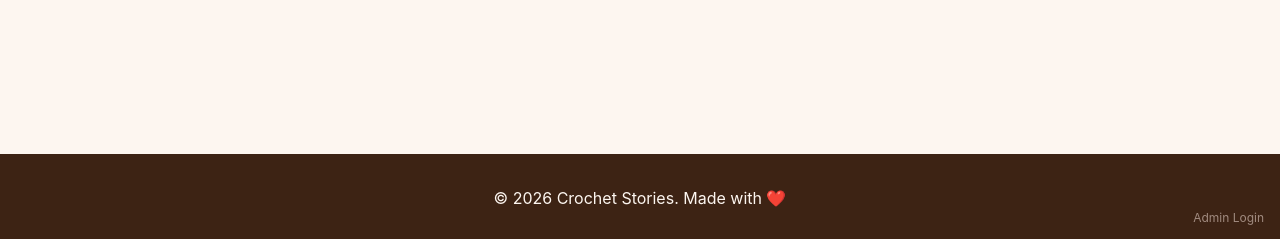
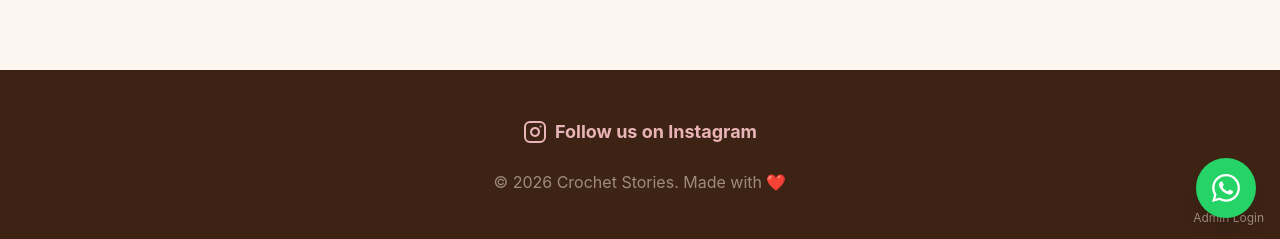
Before and after one commit to amritha0503/crochet, a React (Vite) app in the folder frontend/: page /admin in a window 1280 px wide. Shown: the part 558-797 px from the top of the page. Built offline with nearby package versions, Linux system fonts and the light colour scheme; no server answers.

Commit message:
feat: initialize frontend application structure with core routing and homepage layout

```diff
--- a/frontend/src/App.jsx
+++ b/frontend/src/App.jsx
@@ -30,10 +30,33 @@
                 <Route path="/track" element={<OrderTracking />} />
               </Routes>
             </main>
-            <footer className="bg-[#3d2314] text-[#fdf6f0] py-8 text-center mt-12 relative">
-              <p>© 2026 Crochet Stories. Made with ❤️</p>
+            <footer className="bg-[#3d2314] text-[#fdf6f0] py-12 text-center mt-12 relative">
+              <div className="flex flex-col items-center justify-center gap-4 mb-6">
+                <a href="https://instagram.com/crochetstories" target="_blank" rel="noopener noreferrer" className="flex items-center gap-2 text-[#e8b4b8] hover:text-white transition-colors text-lg font-bold">
+                  <svg xmlns="http://www.w3.org/2000/svg" width="24" height="24" viewBox="0 0 24 24" fill="none" stroke="currentColor" strokeWidth="2" strokeLinecap="round" strokeLinejoin="round">
+                    <rect x="2" y="2" width="20" height="20" rx="5" ry="5"></rect>
+                    <path d="M16 11.37A4 4 0 1 1 12.63 8 4 4 0 0 1 16 11.37z"></path>
+                    <line x1="17.5" y1="6.5" x2="17.51" y2="6.5"></line>
+                  </svg>
+                  Follow us on Instagram
+                </a>
+              </div>
+              <p className="text-[#a08a7f]">© 2026 Crochet Stories. Made with ❤️</p>
               <Link to="/admin" className="absolute bottom-4 right-4 text-xs text-[#a08a7f] hover:text-[#c47c82]">Admin Login</Link>
             </footer>
+
+            {/* Floating WhatsApp Button */}
+            <a
+              href="https://wa.me/919946949286?text=Hi!%20I%20have%20an%20enquiry%20about%20Crochet%20Stories."
+              target="_blank"
+              rel="noopener noreferrer"
+              className="fixed bottom-6 right-6 bg-[#25D366] text-white p-4 rounded-full shadow-xl hover:bg-[#1da851] hover:scale-110 transition-all z-50 flex items-center justify-center"
+              title="Chat with us on WhatsApp"
+            >
+              <svg xmlns="http://www.w3.org/2000/svg" width="28" height="28" viewBox="0 0 24 24" fill="currentColor">
+                <path d="M17.472 14.382c-.297-.149-1.758-.867-2.03-.967-.273-.099-.471-.148-.67.15-.197.297-.767.966-.94 1.164-.173.199-.347.223-.644.075-.297-.15-1.255-.463-2.39-1.475-.883-.788-1.48-1.761-1.653-2.059-.173-.297-.018-.458.13-.606.134-.133.298-.347.446-.52.149-.174.198-.298.298-.497.099-.198.05-.371-.025-.52-.075-.149-.669-1.612-.916-2.207-.242-.579-.487-.5-.669-.51-.173-.008-.371-.01-.57-.01-.198 0-.52.074-.792.372-.272.297-1.04 1.016-1.04 2.479 0 1.462 1.065 2.875 1.213 3.074.149.198 2.096 3.2 5.077 4.487.709.306 1.262.489 1.694.625.712.227 1.36.195 1.871.118.571-.085 1.758-.719 2.006-1.413.248-.694.248-1.289.173-1.413-.074-.124-.272-.198-.57-.347m-5.421 7.403h-.004a9.87 9.87 0 01-5.031-1.378l-.361-.214-3.741.982.998-3.648-.235-.374a9.86 9.86 0 01-1.51-5.26c.001-5.45 4.436-9.884 9.888-9.884 2.64 0 5.122 1.03 6.988 2.898a9.825 9.825 0 012.893 6.994c-.003 5.45-4.437 9.884-9.885 9.884m8.413-18.297A11.815 11.815 0 0012.05 0C5.495 0 .16 5.335.157 11.892c0 2.096.547 4.142 1.588 5.945L.057 24l6.305-1.654a11.882 11.882 0 005.683 1.448h.005c6.554 0 11.89-5.335 11.893-11.893a11.821 11.821 0 00-3.48-8.413Z"/>
+              </svg>
+            </a>
           </div>
         </Router>
       </CartProvider>
--- a/frontend/src/pages/Home.jsx
+++ b/frontend/src/pages/Home.jsx
@@ -672,24 +672,31 @@
           </div>
         </section>
 
-        {/* ===== FOOTER STRIP ===== */}
-        <div style={{ background: '#3d2314', padding: '48px 24px 36px', textAlign: 'center', display: 'flex', flexDirection: 'column', alignItems: 'center' }}>
-          <div style={{ display: 'flex', gap: '24px', marginBottom: '24px' }}>
-            <a href="https://www.instagram.com/cro.chet_stories?igsh=eGNyenUxejAyY256" target="_blank" rel="noreferrer" className="social-link instagram" aria-label="Instagram">
-              <svg width="26" height="26" viewBox="0 0 24 24" fill="currentColor">
+        {/* ===== INSTAGRAM PROMO ===== */}
+        <section style={{ padding: '80px 24px', textAlign: 'center', background: '#fffaf6' }}>
+          <div className="scroll-hidden" style={{ maxWidth: '800px', margin: '0 auto' }}>
+            <div style={{ display: 'inline-flex', alignItems: 'center', justifyContent: 'center', width: '64px', height: '64px', borderRadius: '20px', background: 'linear-gradient(45deg, #f09433 0%, #e6683c 25%, #dc2743 50%, #cc2366 75%, #bc1888 100%)', color: 'white', marginBottom: '24px' }}>
+              <svg width="32" height="32" viewBox="0 0 24 24" fill="currentColor">
                 <path d="M12 2.163c3.204 0 3.584.012 4.85.07 3.252.148 4.771 1.691 4.919 4.919.058 1.265.069 1.645.069 4.849 0 3.205-.012 3.584-.069 4.849-.149 3.225-1.664 4.771-4.919 4.919-1.266.058-1.644.07-4.85.07-3.204 0-3.584-.012-4.849-.07-3.26-.149-4.771-1.699-4.919-4.92-.058-1.265-.07-1.644-.07-4.849 0-3.204.013-3.583.07-4.849.149-3.227 1.664-4.771 4.919-4.919 1.266-.057 1.645-.069 4.849-.069zM12 0C8.741 0 8.333.014 7.053.072 2.695.272.273 2.69.073 7.052.014 8.333 0 8.741 0 12c0 3.259.014 3.668.072 4.948.2 4.358 2.618 6.78 6.98 6.98C8.333 23.986 8.741 24 12 24c3.259 0 3.668-.014 4.948-.072 4.354-.2 6.782-2.618 6.979-6.98.059-1.28.073-1.689.073-4.948 0-3.259-.014-3.667-.072-4.947-.196-4.354-2.617-6.78-6.979-6.98C15.668.014 15.259 0 12 0zm0 5.838a6.162 6.162 0 100 12.324 6.162 6.162 0 000-12.324zM12 16a4 4 0 110-8 4 4 0 010 8zm3.98-10.822a1.44 1.44 0 110 2.881 1.44 1.44 0 010-2.881z" />
               </svg>
-            </a>
-            <a href="https://wa.me/9946949286" target="_blank" rel="noreferrer" className="social-link whatsapp" aria-label="WhatsApp">
-              <svg width="26" height="26" viewBox="0 0 24 24" fill="currentColor">
-                <path d="M11.996 0A12 12 0 000 12c0 2.09.537 4.103 1.558 5.908L.005 24l6.236-1.614A11.94 11.94 0 0012 24c6.627 0 12-5.373 12-12S18.627 0 11.996 0zm0 21.998c-1.782 0-3.522-.449-5.076-1.298l-.364-.2-.303.078-3.669.95.968-3.578.1-.383-.223-.376C2.652 15.534 2.012 13.805 2.012 12c0-5.514 4.486-10 10-10s10 4.486 10 10-4.486 10-10 10zm5.492-7.5c-.301-.15-1.781-.88-2.057-.98-.276-.1-.477-.15-.678.15s-.778.98-.954 1.18c-.176.2-.351.225-.652.075-.3-.15-1.272-.47-2.423-1.492-.895-.795-1.5-1.776-1.676-2.076-.176-.3-.019-.462.13-.612.136-.135.301-.35.452-.525.151-.175.201-.3.301-.5.101-.2.051-.375-.025-.525-.075-.15-.678-1.635-.928-2.24-.244-.59-.493-.51-.678-.52h-.578c-.201 0-.527.075-.803.375s-1.054 1.03-1.054 2.51c0 1.48 1.079 2.91 1.229 3.11.15.2 2.122 3.238 5.138 4.54 2.164.935 3.037.892 3.663.832.7-.068 1.781-.728 2.032-1.432.251-.703.251-1.305.176-1.432-.075-.125-.276-.2-.577-.35z" />
-              </svg>
+            </div>
+            <h2 className="font-display" style={{ fontSize: '2.5rem', fontWeight: 700, color: '#3d2314', marginBottom: '16px' }}>
+              Join Our Community
+            </h2>
+            <p className="font-body" style={{ color: '#6b3a28', fontSize: '1.1rem', marginBottom: '32px', lineHeight: 1.6 }}>
+              Follow us on Instagram for behind-the-scenes looks, new pattern drops, and a daily dose of crochet inspiration.
+            </p>
+            <a
+              href="https://instagram.com/crochetstories"
+              target="_blank"
+              rel="noopener noreferrer"
+              className="btn-primary"
+              style={{ textDecoration: 'none', display: 'inline-block', background: 'linear-gradient(45deg, #f09433 0%, #e6683c 25%, #dc2743 50%, #cc2366 75%, #bc1888 100%)', border: 'none', color: 'white', padding: '16px 36px', borderRadius: '100px', fontWeight: 700, fontSize: '1.1rem', boxShadow: '0 8px 24px rgba(220, 39, 67, 0.3)' }}
+            >
+              @crochetstories
             </a>
           </div>
-          <p className="font-body" style={{ color: 'rgba(253,246,240,0.4)', fontSize: '0.85rem' }}>
-            © 2026 Crochet Stories · Handcrafted with 💝 in India
-          </p>
-        </div>
+        </section>
       </div>
     </>
   );
```
